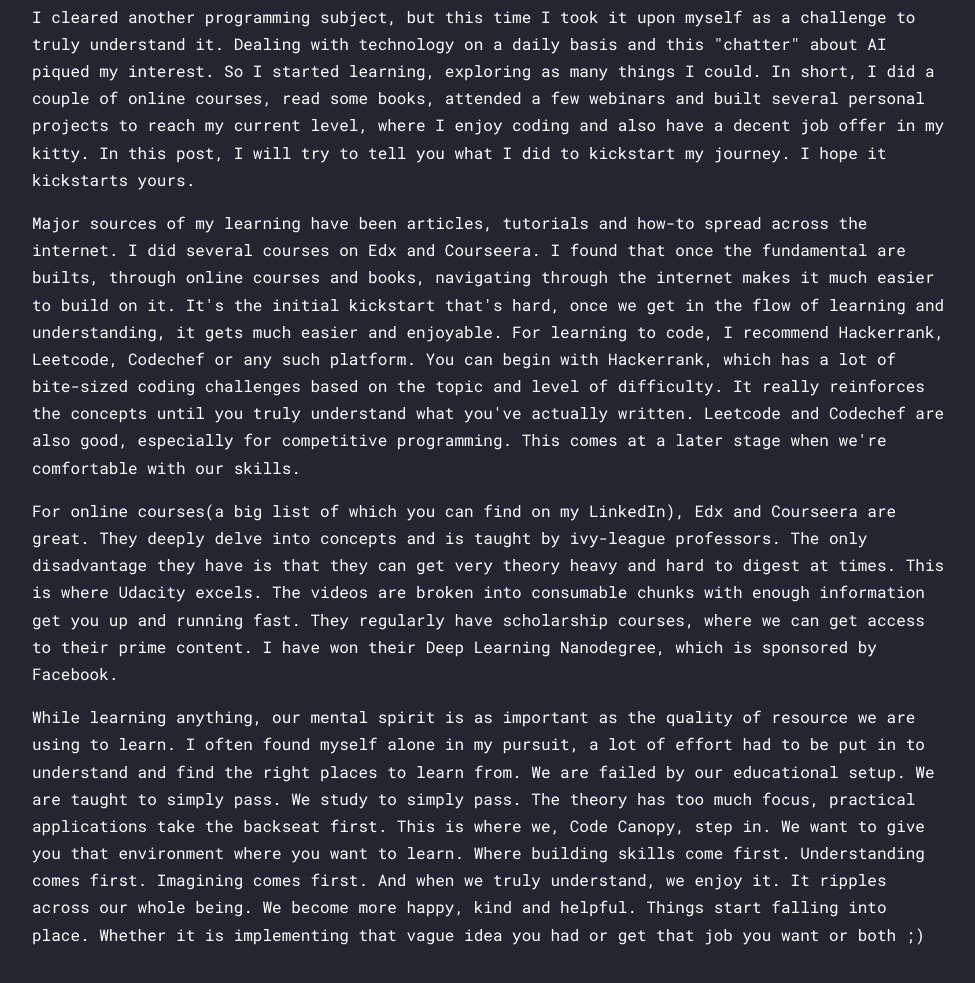
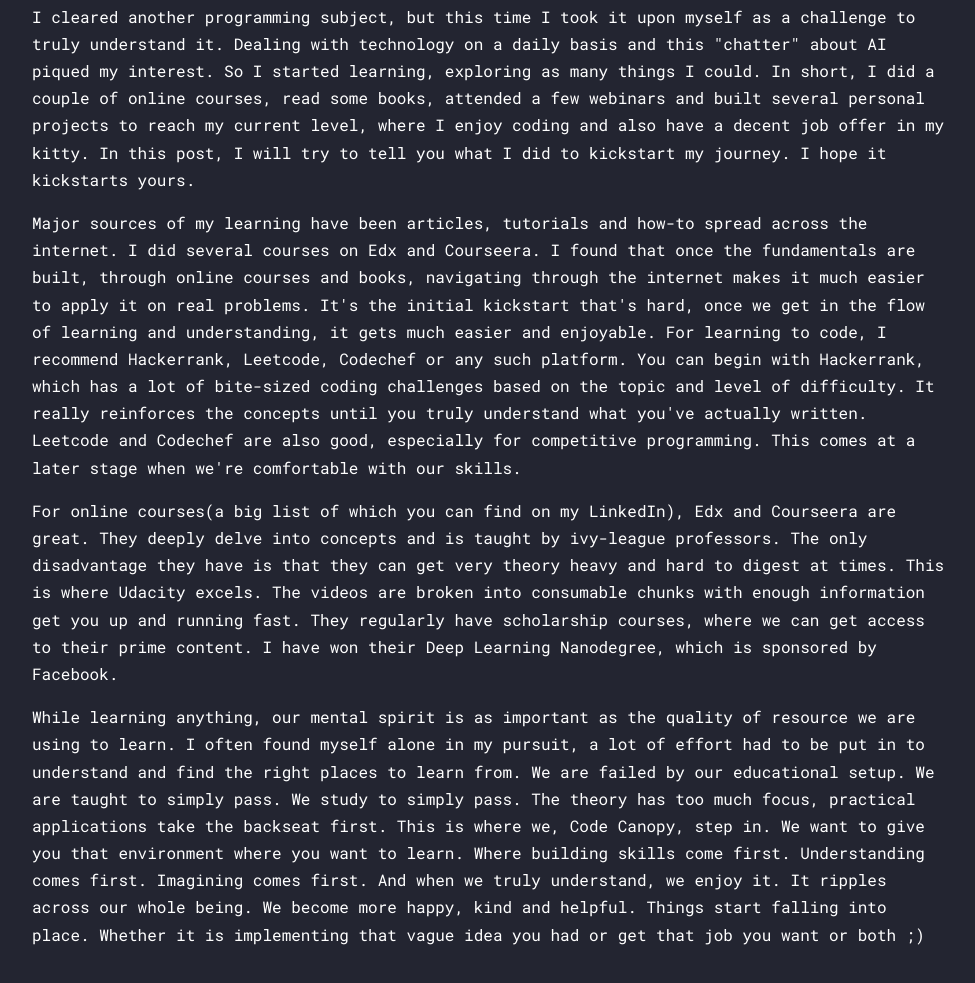
Before and after one commit to codecanopy/codecanopy.github.io, a plain HTML site: page blog1.html in a window 1280 px wide. Shown: the part 1469-2452 px from the top of the page, without its empty margins (53-1028 px from the left). Drawn offline with Linux system fonts and the light colour scheme; files whose address does not match are found by name.

Commit message:
typo in blog

```diff
--- a/blog1.html
+++ b/blog1.html
@@ -99,7 +99,7 @@
                 </p><p class="text-white">
                   I cleared another programming subject, but this time I took it upon myself as a challenge to truly understand it. Dealing with technology on a daily basis and this "chatter" about AI piqued my interest. So I started learning, exploring as many things I could. In short, I did a couple of online courses, read some books, attended a few webinars and built several personal projects to reach my current level, where I enjoy coding and also have a decent job offer in my kitty. In this post, I will try to tell you what I did to kickstart my journey. I hope it kickstarts yours.
               </p><p class="text-white">
-                  Major sources of my learning have been articles, tutorials and how-to spread across the internet. I did several courses on Edx and Courseera. I found that once the fundamental are builts, through online courses and books, navigating through the internet makes it much easier to build on it. It's the initial kickstart that's hard, once we get in the flow of learning and understanding, it gets much easier and enjoyable. For learning to code, I recommend Hackerrank, Leetcode, Codechef or any such platform. You can begin with Hackerrank, which has a lot of bite-sized coding challenges based on the topic and level of difficulty. It really reinforces the concepts until you truly understand what you've actually written. Leetcode and Codechef are also good, especially for competitive programming. This comes at a later stage when we're comfortable with our skills.
+                  Major sources of my learning have been articles, tutorials and how-to spread across the internet. I did several courses on Edx and Courseera. I found that once the fundamentals are built, through online courses and books, navigating through the internet makes it much easier to apply it on real problems. It's the initial kickstart that's hard, once we get in the flow of learning and understanding, it gets much easier and enjoyable. For learning to code, I recommend Hackerrank, Leetcode, Codechef or any such platform. You can begin with Hackerrank, which has a lot of bite-sized coding challenges based on the topic and level of difficulty. It really reinforces the concepts until you truly understand what you've actually written. Leetcode and Codechef are also good, especially for competitive programming. This comes at a later stage when we're comfortable with our skills.
               </p><p class="text-white">
                   For online courses(a big list of which you can find on my LinkedIn), Edx and Courseera are great. They deeply delve into concepts and is taught by ivy-league professors. The only disadvantage they have is that they can get very theory heavy and hard to digest at times. This is where Udacity excels. The videos are broken into consumable chunks with enough information get you up and running fast. They regularly have scholarship courses, where we can get access to their prime content. I have won their Deep Learning Nanodegree, which is sponsored by Facebook.
               </p><p class="text-white">
```
